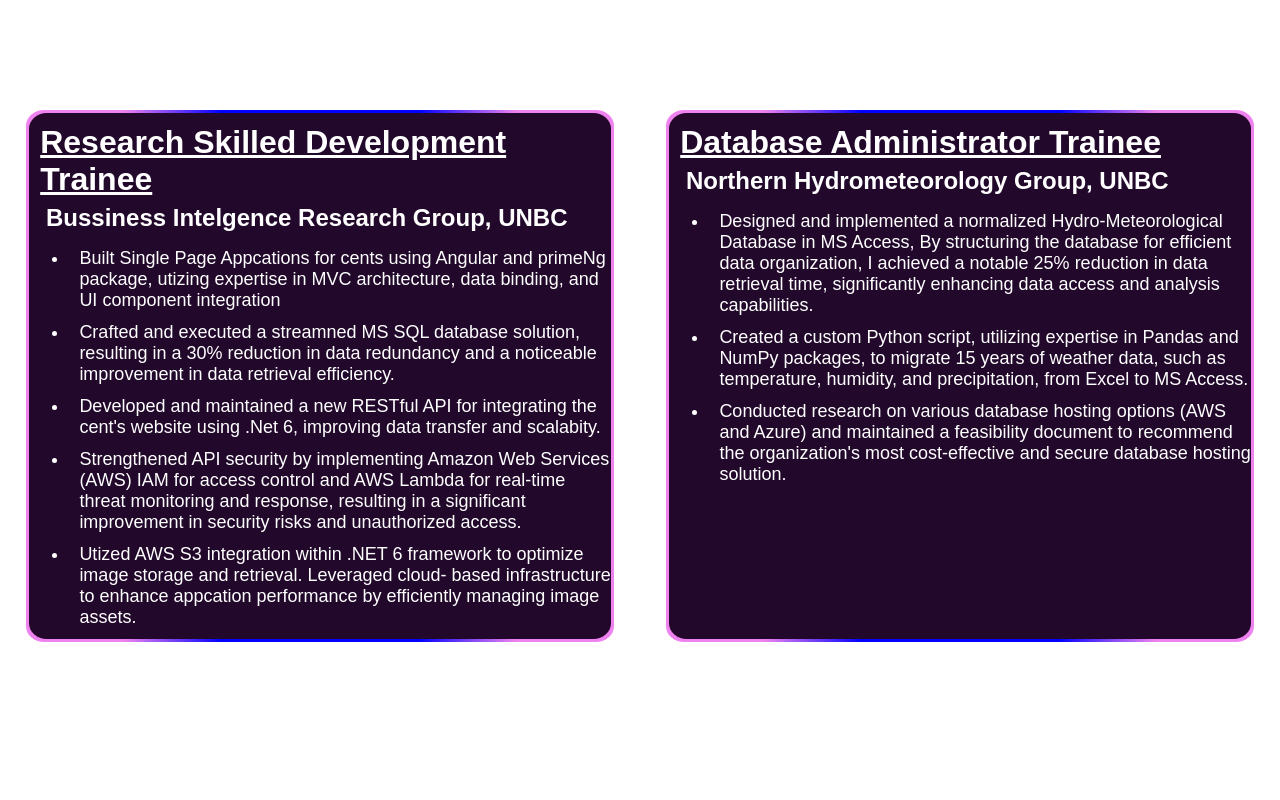
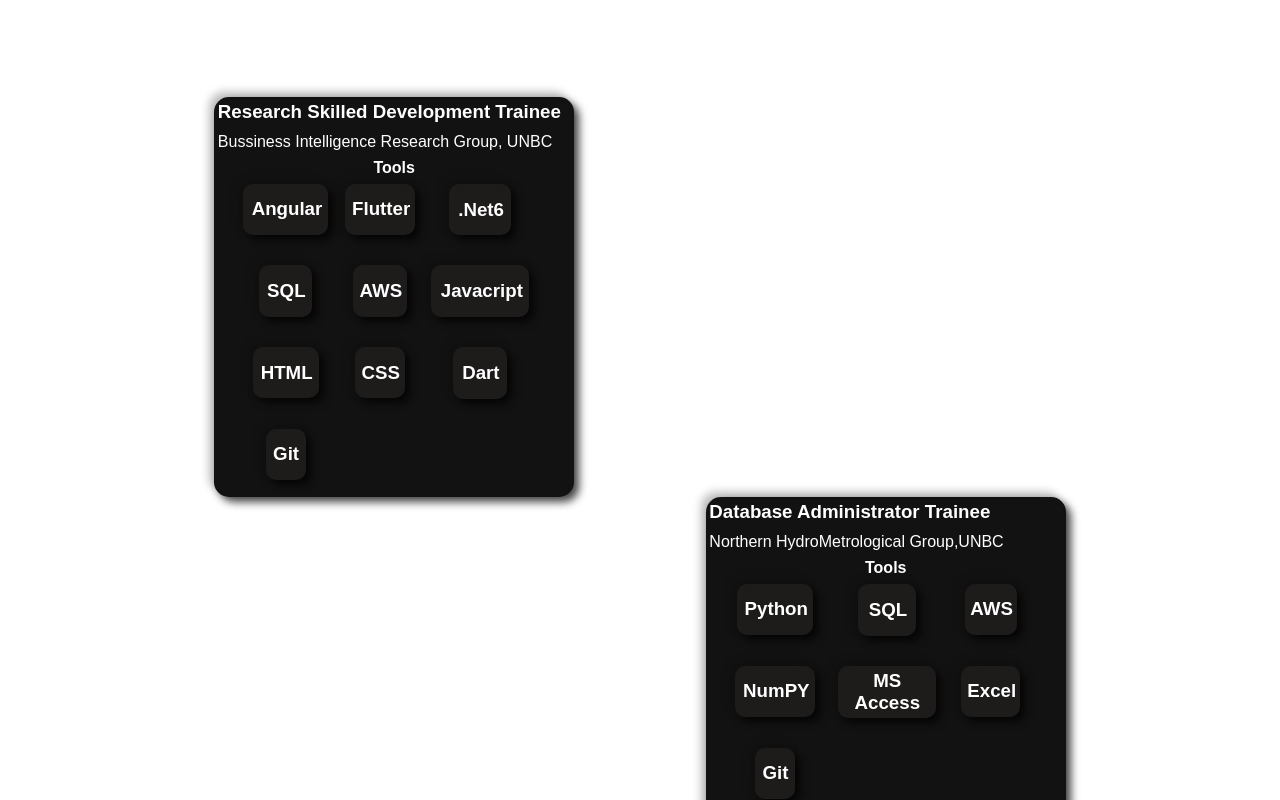
Before and after one commit to AbhiArora1998/Portfolio, a React (Create React App) app: page / in a window 1280 px wide. Shown: the part 820-1620 px from the top of the page. Built offline with nearby package versions, Linux system fonts and the light colour scheme.

Commit message:
new_experience

```diff
--- a/src/App.css
+++ b/src/App.css
@@ -275,7 +275,7 @@
 /* Experience */
 
 .experienceSection{
-  height: 100vh;
+  min-height: 100vh;
 
 }
 .ExperinceCardsFlexBox{
@@ -621,20 +621,17 @@
 }
 
 @keyframes titleAnim{
-
   0%{
     opacity: 0;
     padding-left: 0%;
-
+    position: relative;
+    top: 10px;
   }
-
-
-
-
   100%{
     opacity: 1;
     padding-left: 2%;
-
+    position: relative;
+    top: 10px;
   }
 }
 
@@ -715,6 +712,76 @@
 }
 */
 
+
+
+/* Experience 2.0 */
+.experienceContainer{
+  min-height: 95vh;
+  margin: 1% 2%;
+}
+.experienceContiner1{
+  display: flex;
+  justify-content: center;
+}
+.experienceContiner2{
+  display: flex;
+  justify-content: center;
+  flex-direction: row-reverse;
+}
+
+
+.cardExperience{
+  width: 360px;
+  height: 400px;
+  background-color: #131212;
+  border-radius: 15px;
+  box-shadow:  5px 5px 8px rgba(0, 0, 0, 0.737),
+             -5px -5px 8px #0f0f0f44;
+}
+.experienceInfoContainer{
+  width: 40%;
+}
+.experienceLocation{
+  font-weight: 100;
+  padding: 2% 1%;
+}
+.experienceInfoTitle{
+  padding: 1%;
+}
+.exprienceToolsContainer{
+  display: inline-grid;
+  gap: 30px;
+  grid-template-columns: auto auto auto;
+  text-align: center;
+  margin: 2% 10%;
+  justify-items: center;
+
+}
+.flexStyleforTools{
+  display: flex;
+  height: 50px;
+
+  border-radius: 10px;
+  box-shadow:  5px 5px 8px rgba(0, 0, 0, 0.737),
+             -5px -5px 8px #0f0f0f44;
+  border-radius: 10px;
+  background-color: #1E1B1B;
+  align-items: center;
+  padding: 1% 10%;
+}
+.experienceTools{
+
+
+  width: fit-content;
+  padding: 2%;
+
+}
+
+.experienceAboutInfoPadding{
+  padding:1% 0% 2% 10% ;
+}
+
+
 @media screen and (max-width: 768px) {
 
   .btn-grad {
@@ -763,4 +830,28 @@
 
   }
 
+  /* Experience */
+  @keyframes titleAnim{
+    0%{
+      opacity: 0;
+      padding-left: 0;
+
+      position: relative;
+      top: 10px;
+    }
+    100%{
+      opacity: 1;
+      padding-left: 40%;
+      position: relative;
+      top: 10px;
+    }
+  }
+
+  .experienceContiner1, .experienceContiner2{
+    display: block;
+
+  }
+  .experienceInfoContainer{
+    width: 100%;
+  }
 }
--- a/src/components/Sections/Experience.jsx
+++ b/src/components/Sections/Experience.jsx
@@ -7,7 +7,7 @@
         <div className="title">
             <h1 className="scrollAnimate">Experience</h1>
         </div>
-        <div className="ExperinceCardsFlexBox">
+        {/* <div className="ExperinceCardsFlexBox">
             <div className="ExperienceCard card1">
                 <div className="linearGradient">
                     <CardDetails data={experience[0]}></CardDetails>
@@ -18,6 +18,74 @@
                     <CardDetails data={experience[1]}></CardDetails>
                 </div>
             </div>
+        </div> */}
+
+        <div className="experienceContainer">
+            <div className="experienceContiner1">
+                <div className="cardContainerExperience">
+                    <div className="cardExperience">
+                        <h3 className="experienceInfoTitle">
+                            Research Skilled Development Trainee
+                        </h3>
+                        <h4 className="experienceLocation">
+                            Bussiness Intelligence Research Group, UNBC
+                        </h4>
+                        <h4 style={{ textAlign: "center" }}>
+                            Tools
+                        </h4>
+                        <div className="exprienceToolsContainer">
+                            {experience[0].skills.map((value, index) => {
+                                return <div className="flexStyleforTools">
+                                    <h3 className="experienceTools">{value}</h3>
+                                </div>
+                            })}
+                        </div>
+                    </div>
+                </div>
+                <div className="experienceInfoContainer">
+                    <div className="experienceAboutInfoPadding">
+                        <h3 className="aboutStartupInfo " >
+                            April 2022 - Present
+                        </h3>
+                        <h3 className="aboutStartupInfo" style={{ margin: "5%" }}>
+                            {experience[0].content}
+                        </h3>
+                    </div>
+                </div>
+            </div>
+            <div className="experienceContiner2">
+                <div className="cardContainerExperience">
+                    <div className="cardExperience">
+                        <h3 className="experienceInfoTitle">
+                            Database Administrator Trainee
+                        </h3>
+                        <h4 className="experienceLocation">
+                            Northern HydroMetrological Group,UNBC
+                        </h4>
+                        <h4 style={{ textAlign: "center" }}>
+                            Tools
+                        </h4>
+                        <div className="exprienceToolsContainer">
+                            {experience[1].skills.map((value, index) => {
+                                return <div className="flexStyleforTools">
+                                    <h3 className="experienceTools">{value}</h3>
+                                </div>
+                            })}
+                        </div>
+                    </div>
+                </div>
+                <div className="experienceInfoContainer ">
+                    <div className="experienceAboutInfoPadding">
+                        <h3 className="aboutStartupInfo" style={{ textAlign: "end", padding: "1% 10% 2% 0%" }} >
+                            April 2022 - Present
+                        </h3>
+                        <h3 className="aboutStartupInfo" style={{ margin: "5%" }}>
+                            {experience[0].content}
+                        </h3>
+                    </div>
+                </div>
+
+            </div>
         </div>
     </div>
 }
--- a/src/components/Sections/experienceObject.jsx
+++ b/src/components/Sections/experienceObject.jsx
@@ -19,12 +19,7 @@
         title: "Research Skilled Development Trainee",
         location: "Bussiness Intelgence Research Group, UNBC",
         content: [
-            "Built Single Page Appcations for cents using Angular and primeNg package, utizing expertise in MVC architecture, data binding, and UI component integration",
-            "Crafted and executed a streamned MS SQL database solution, resulting in a 30% reduction in data redundancy and a noticeable improvement in data retrieval efficiency.",
-            "Developed and maintained a new RESTful API for integrating the cent's website using .Net 6, improving data transfer and scalabity.",
-            "Strengthened API security by implementing Amazon Web Services (AWS) IAM for access control and AWS Lambda for real-time threat monitoring and response, resulting in a significant improvement in security risks and unauthorized access.",
-            "Utized AWS S3 integration within .NET 6 framework to optimize image storage and retrieval. Leveraged cloud- based infrastructure to enhance appcation performance by efficiently managing image assets.",
-            "Collaborated closely with cross-functional team members on GitLab to streamne upcoming changes, successfully devering new features and resolving bugs. Contributed to a 20% reduction in bug-related customer support inquiries by implementing targeted fixes and enhancements."
+       "I led the development of high-performance SPAs for cents using Angular and primeNg, optimized an MS SQL database by 30%, and created a scalable RESTful API with .Net 6. I enhanced security with AWS IAM and Lambda, optimized image storage via AWS S3 integration, and collaborated on GitLab for a 20% reduction in bug-related inquiries."
         ],
         skills: ["Angular", "Flutter", ".Net6", "SQL", "AWS", "Javacript", "HTML", "CSS", "Dart", "Git"],
         icons: [angular,flutter,net,sql,aws,js,html,css,dart,git]
```
